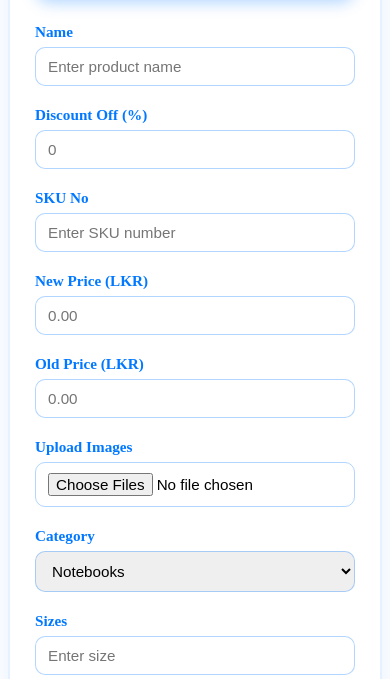
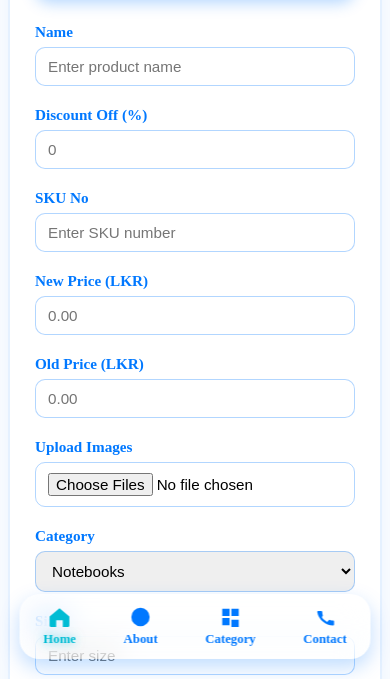
Before and after one commit to aysharizan4-glitch/book-shop, a plain HTML site: page index.html in a window 390 px wide. Shown: the part 165-844 px from the top of the page. Drawn offline with nearby package versions, Linux system fonts and the light colour scheme.

Commit message:
Add files via upload

```diff
--- a/style.css
+++ b/style.css
@@ -1474,3 +1474,79 @@
   font-size: 0.85rem;
   font-weight: 500;
 }
+
+/* ===============================
+   BOTTOM NAVIGATION BAR — AYSH_LYNE
+================================= */
+
+.bottom-nav {
+  position: fixed;
+  bottom: 20px; /* your requested margin */
+  left: 50%;
+  transform: translateX(-50%);
+  width: 92%;
+  background: rgba(255, 255, 255, 0.15);
+  backdrop-filter: blur(15px);
+  border-radius: 20px;
+  box-shadow: 0 8px 20px rgba(0, 120, 255, 0.25);
+  display: flex;
+  justify-content: space-around;
+  align-items: center;
+  padding: 10px 0;
+  z-index: 999;
+  transition: all 0.3s ease;
+}
+
+/* Nav Items */
+.bottom-nav .nav-item {
+  display: flex;
+  flex-direction: column;
+  align-items: center;
+  color: #0078ff;
+  font-size: 0.85rem;
+  font-weight: 600;
+  text-decoration: none;
+  transition: all 0.3s ease;
+}
+
+.bottom-nav .nav-item svg {
+  margin-bottom: 4px;
+  width: 22px;
+  height: 22px;
+  transition: transform 0.3s ease, color 0.3s ease;
+}
+
+.bottom-nav .nav-item:hover svg,
+.bottom-nav .nav-item.active svg {
+  transform: scale(1.2);
+  color: #00bcd4;
+}
+
+.bottom-nav .nav-item:hover,
+.bottom-nav .nav-item.active {
+  color: #00bcd4;
+  text-shadow: 0 0 10px rgba(0, 188, 212, 0.6);
+}
+
+/* ===============================
+   RESPONSIVE BEHAVIOR
+================================= */
+
+/* Hide bottom nav on desktop */
+@media (min-width: 769px) {
+  .bottom-nav {
+    display: none;
+  }
+}
+
+/* Mobile view adjustments */
+@media (max-width: 768px) {
+  .bottom-nav {
+    width: 90%;
+    padding: 12px 0;
+  }
+
+  .bottom-nav .nav-item span {
+    font-size: 0.8rem;
+  }
+}
```
